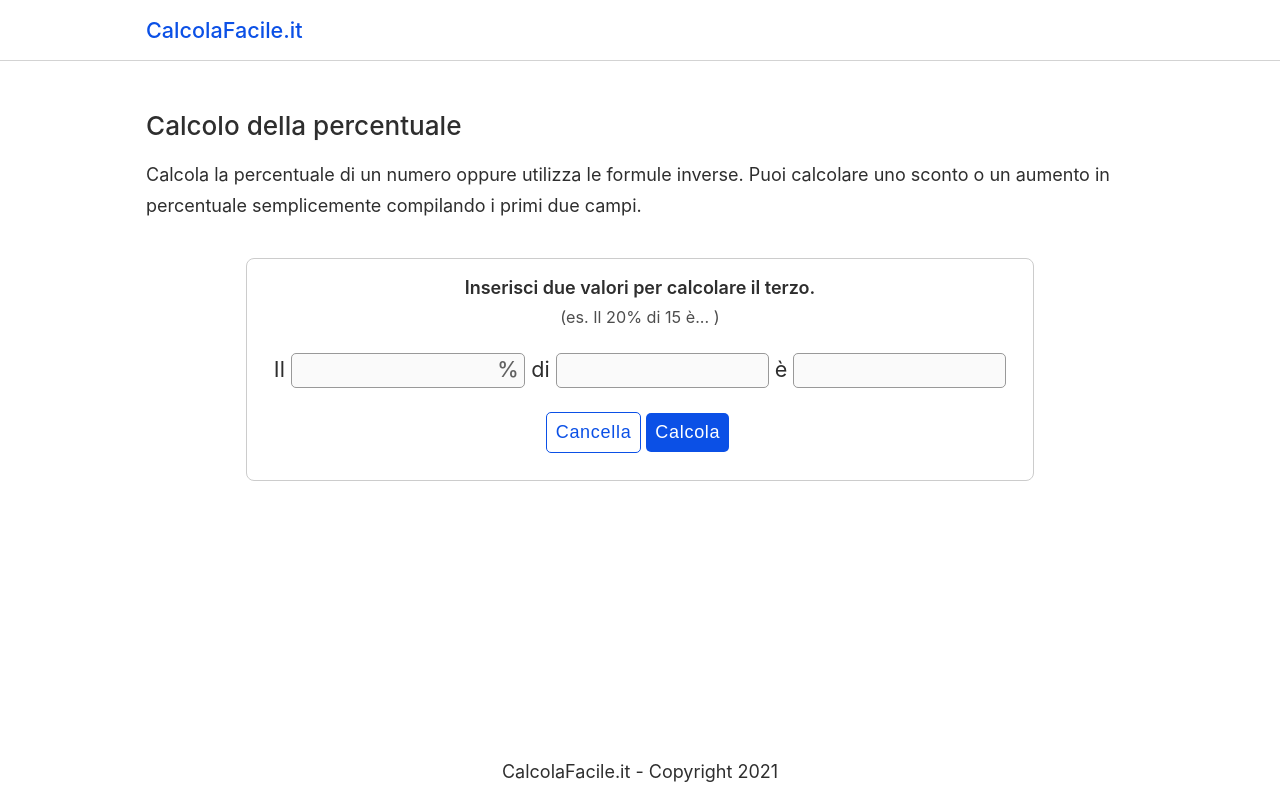
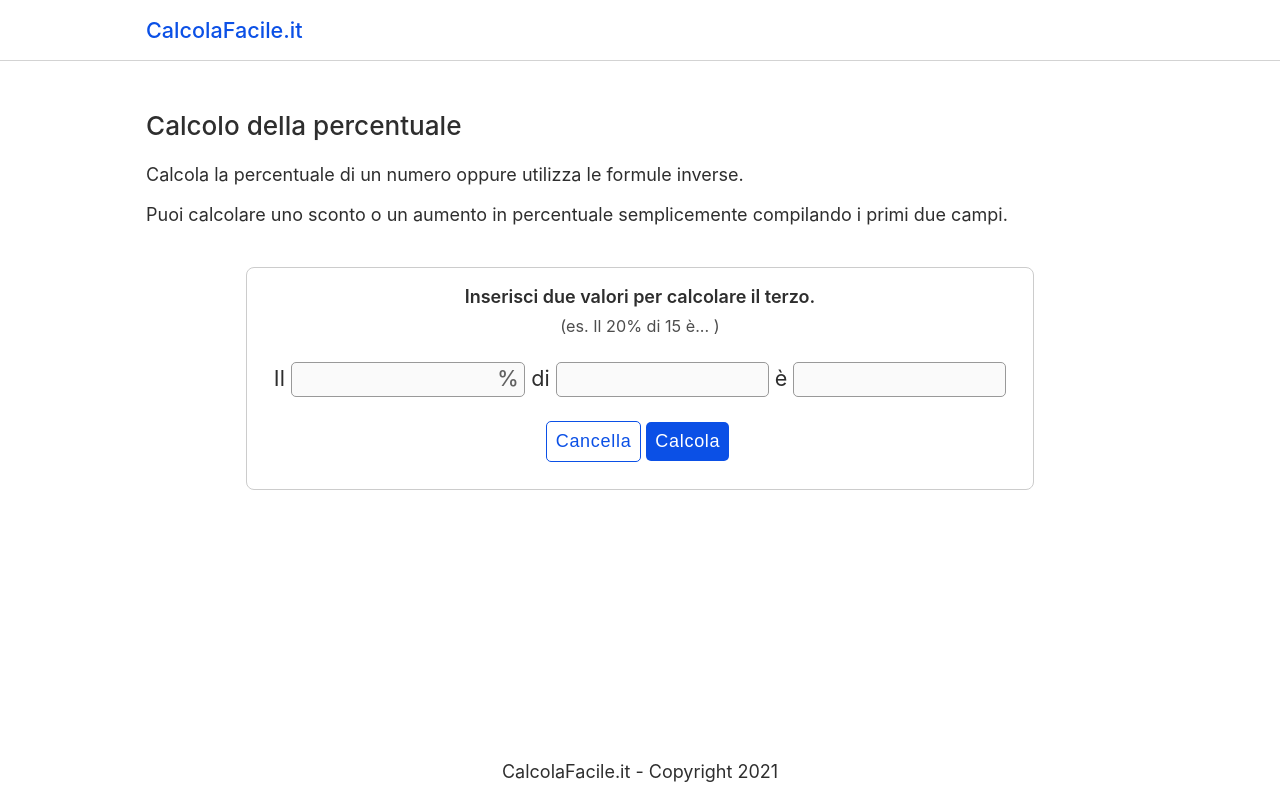
Before and after one commit to g-cappai/calcolafacile, a Next.js app: page /calcoli/calcolo-percentuale in a window 1280 px wide. Built offline with nearby package versions, Linux system fonts and the light colour scheme.

Commit message:
Add margin to p

```diff
--- a/components/templates/calc-page-template.js
+++ b/components/templates/calc-page-template.js
@@ -8,7 +8,7 @@ export default function CalcPageTemplate({ title, desc, children }) {
       {/* {AD} */}
       <main className="container py-1">
         <h1 className="my-1">{title}</h1>
-        <p className="mb-1">{desc}</p>
+        <div className="mb-1">{desc.map((sentence,i) => {return <p key={sentence.slice(3) + i}>{sentence}</p>})}</div>
         <style jsx>
           {`
             h1 {
--- a/pages/calcoli/calcolo-percentuale.js
+++ b/pages/calcoli/calcolo-percentuale.js
@@ -10,8 +10,8 @@ import Value from "../../components/elements/input-calcvalue";
 export const title = "Calcolo della percentuale",
   desc = [
     "Calcola la percentuale di un numero oppure utilizza le formule inverse. ",
-    "Puoi calcolare uno sconto o un aumento in percentuale semplicemente compilando i primi due campi.",
-  ];
+    "Puoi calcolare uno sconto o un aumento in percentuale semplicemente compilando i primi due campi."]
+;
 
 function Calc0() {
   const [perc, setPerc] = useState("");
--- a/styles/globals.css
+++ b/styles/globals.css
@@ -51,18 +51,9 @@ html {
   font-size: 18px;
 }
 
-h1,
-h2,
-h3,
-h4,
-h5,
-h6,
-p {
-  margin: 0;
-}
-
 p {
   line-height: 1.75;
+  margin-bottom: 0.5rem;
 }
 
 input {
```
